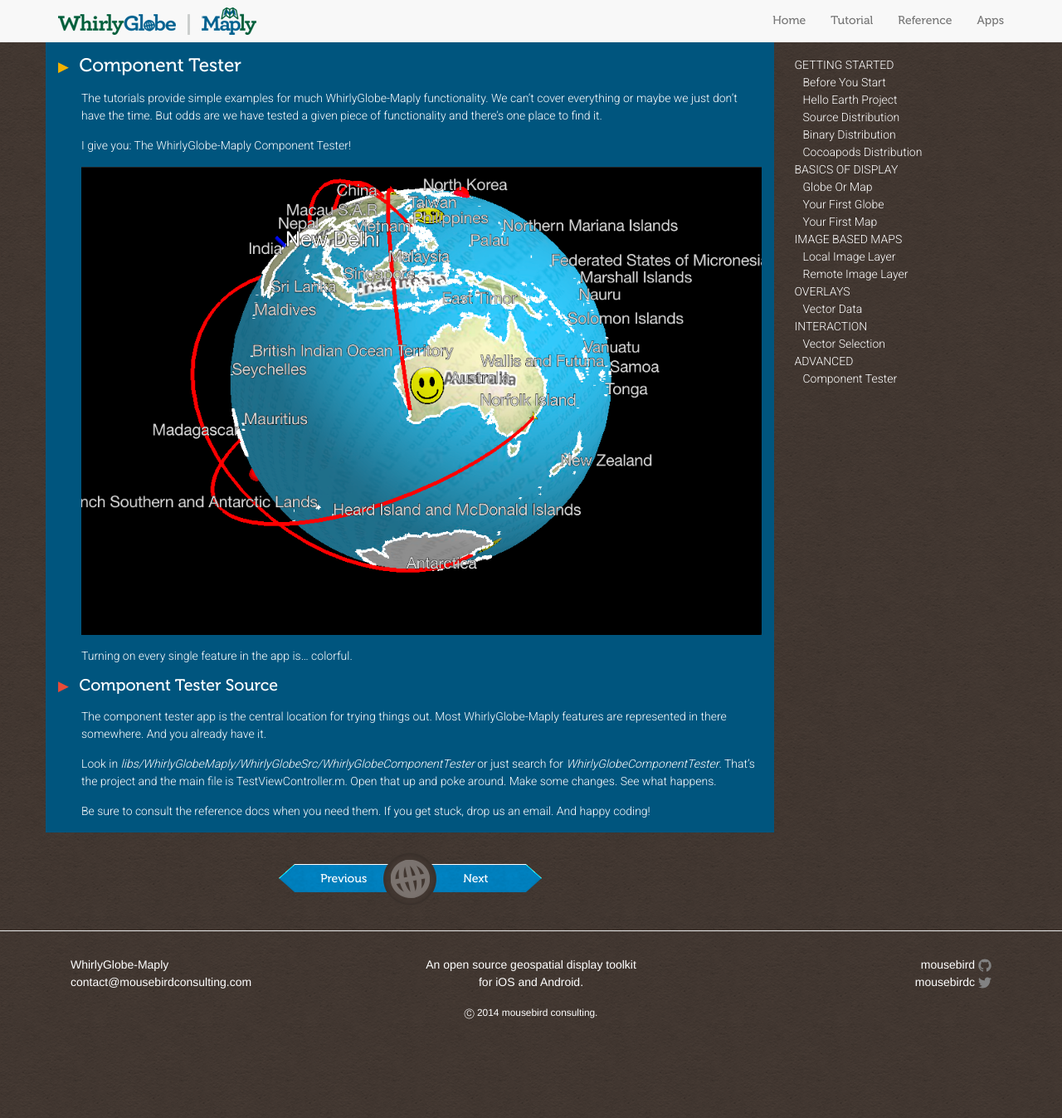
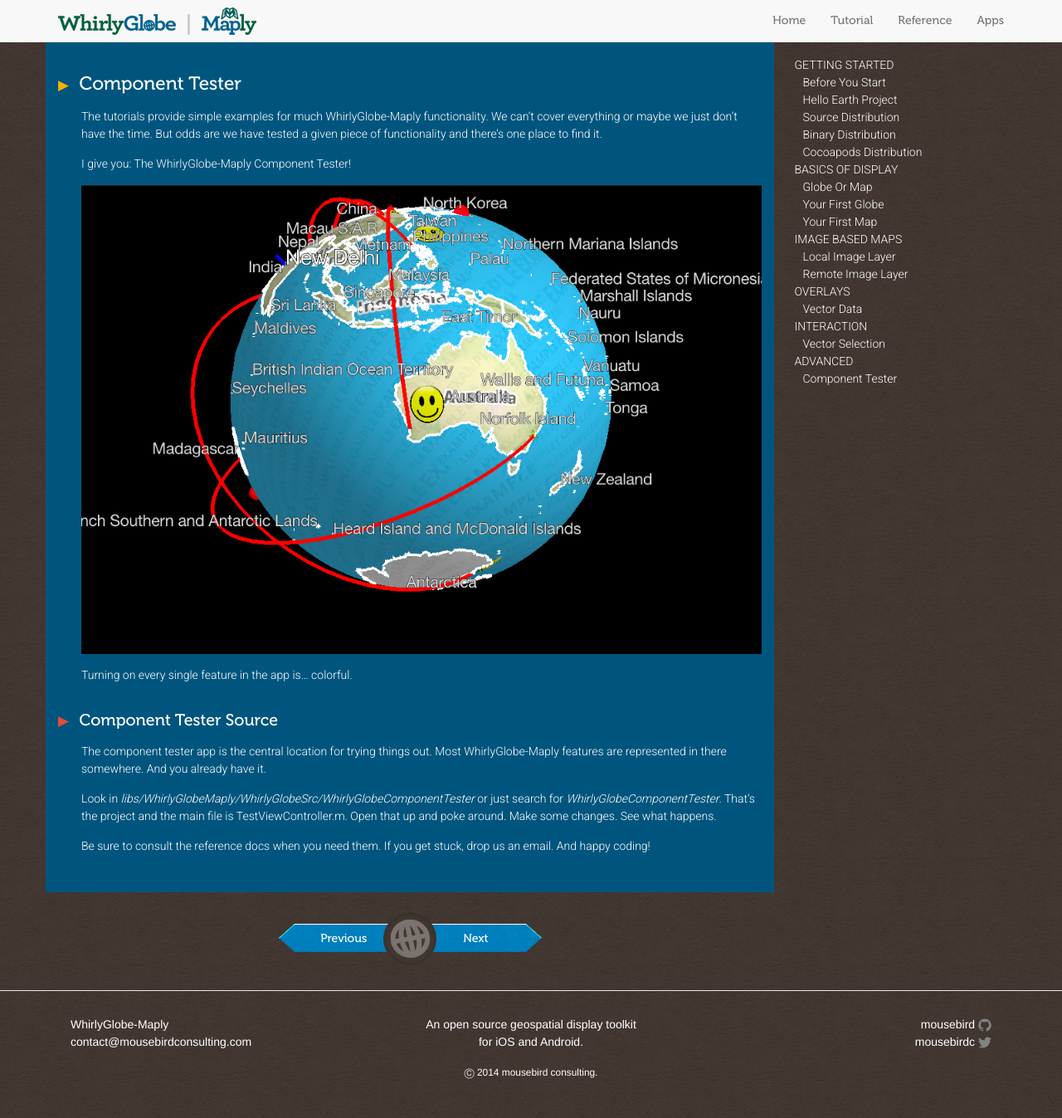
Before and after one commit to muruganandham/WhirlyGlobe-Maply-Site, a Jekyll site: the page built from tutorial/component_tester.md, in a window 1280 px wide and 1347 px high. Shown: the whole window at 83% size. Built offline with Jekyll 4.4.1, drawn with Linux system fonts in a browser that asks for light colours; nearby versions of some CDN libraries; some web fonts are replaced.

Commit message:
making tutoral spacing identical w/home page

```diff
--- a/css/main.scss
+++ b/css/main.scss
@@ -110,7 +110,6 @@ body {
 }
 
 // Tutorial
-//
 .tutorial {
   color:           $text-color;
   padding-top:     68px; // Clear out room for the fixed header
@@ -130,11 +129,13 @@ body {
 }
 .tutorial-main {
   background-color: #00557e;
+  padding-bottom:   30px;
   h2, h3, h4, h5, h6 {
-    font-family:   Museo-500;
+    padding-top:    1em;
+    font-family:    Museo-500;
   }
   p {
-    font-family:   Roboto;
+    font-family:    Roboto;
   }
   p, h4, h5, h6, .highlight {
     margin-left:   $base-font-size * 2;
@@ -154,6 +155,7 @@ body {
     margin-left:   0;
   }
 }
+
 .tutorial-sidebar {
   ol, ul {
     margin-left: 10px;
```
